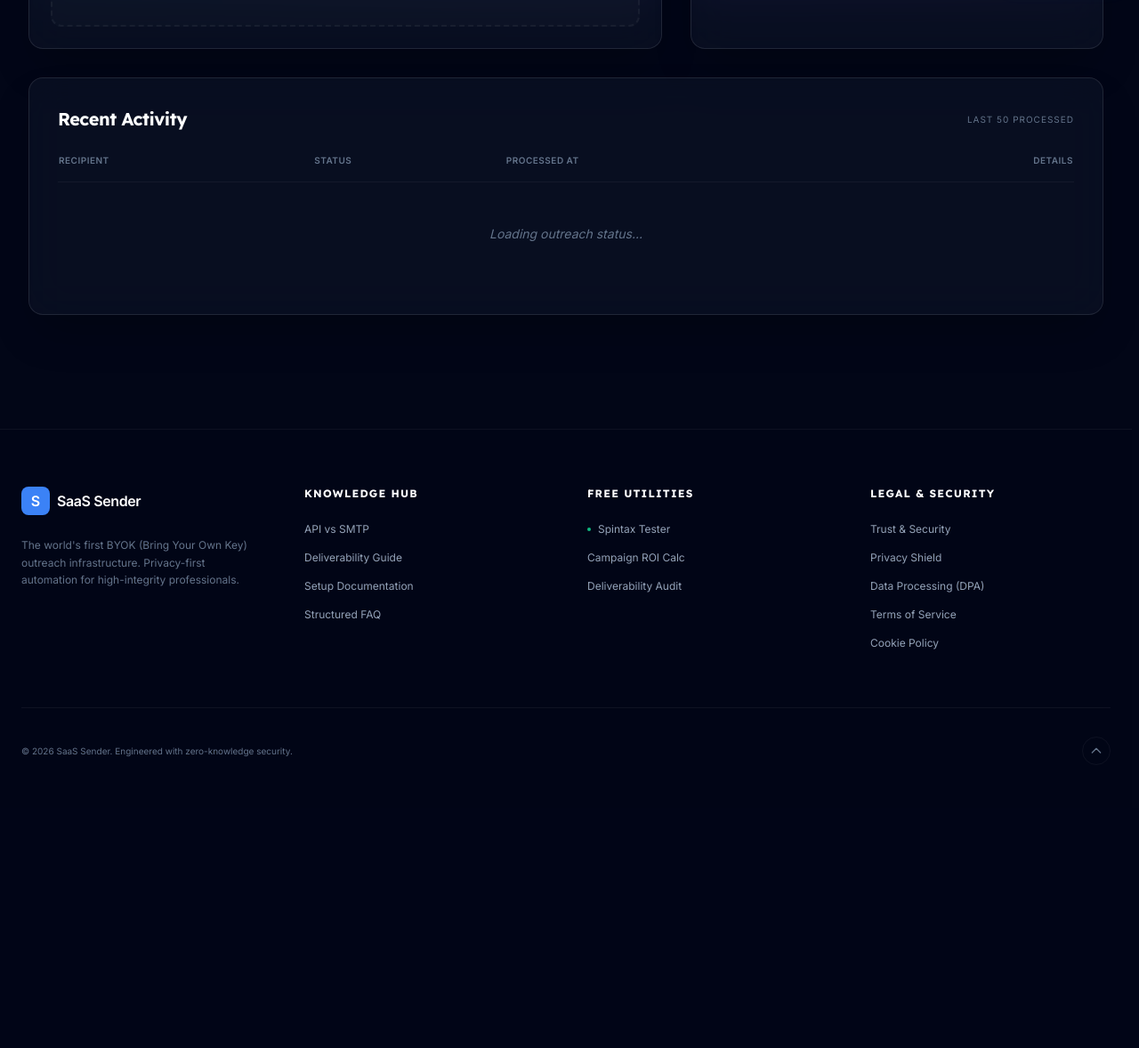
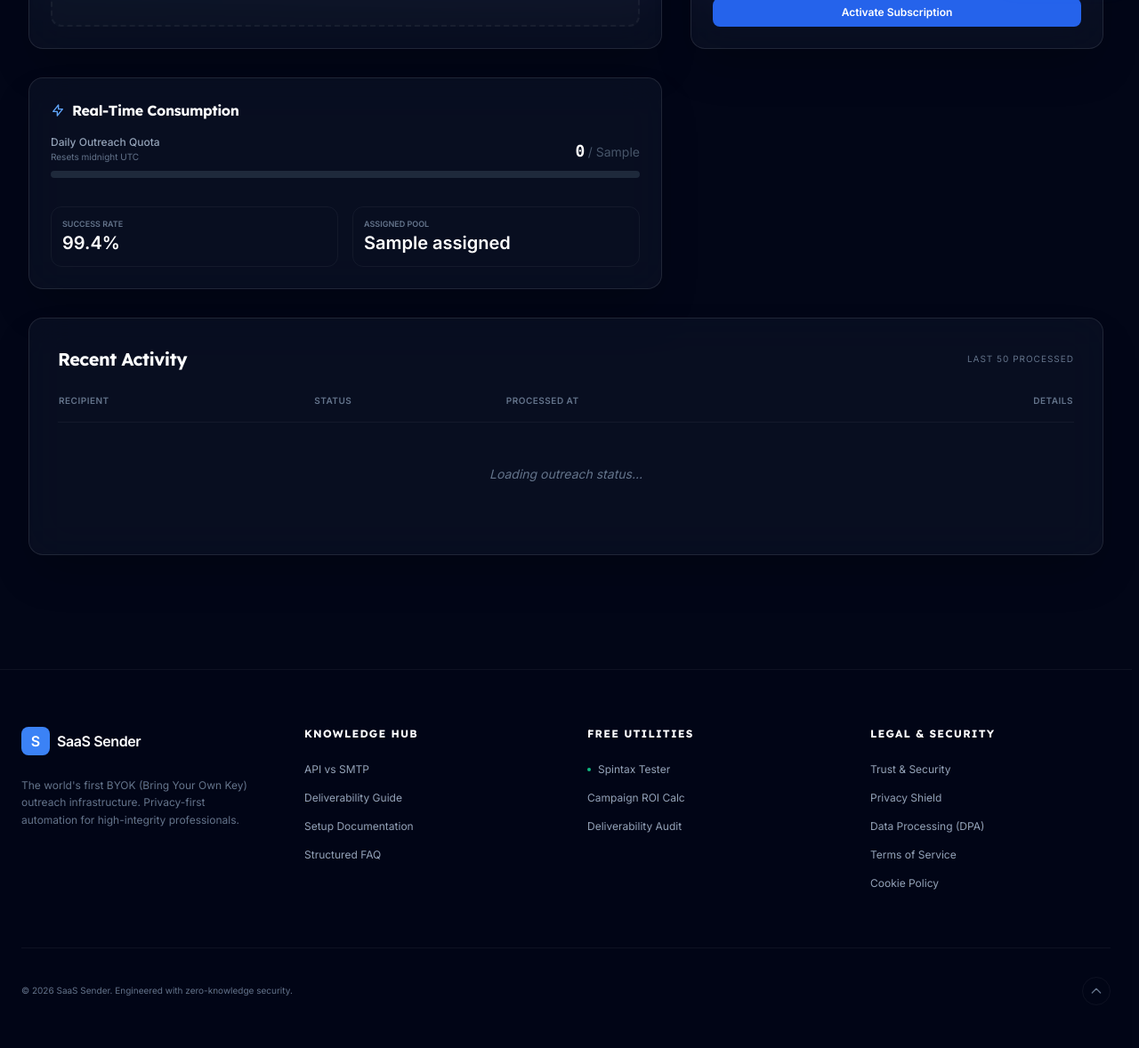
Before and after one commit to SarangaThenuwara/SaaSsenderSale, a Python web app: template app/templates/premium/dashboard.html in a window 1280 px wide. Shown: the part 801-1979 px from the top of the page at 89% size. Before the commit the page ends 1651 px from the top, so only its background shows below. Run offline with Jinja, Linux system fonts and the light colour scheme; the template is opened without the code that fills it: most values are stand-ins (such as "Sample title", 1, 10 or a date in 2020).

Commit message:
Fix dashboard metadata display and add Billing/Subscription UI

```diff
--- a/app/templates/premium/dashboard.html
+++ b/app/templates/premium/dashboard.html
@@ -135,10 +135,10 @@
             </h3>
 
             <div id="upload-area"
-                class="border-2 border-dashed {{ 'border-emerald-500/50 bg-emerald-500/5' if user.cv_filename else 'border-white/5 bg-slate-800/20' }} rounded-xl p-8 text-center hover:border-primary-500/30 transition-all cursor-pointer group px-4">
+                class="border-2 border-dashed {{ 'border-emerald-500/50 bg-emerald-500/5' if has_cv else 'border-white/5 bg-slate-800/20' }} rounded-xl p-8 text-center hover:border-primary-500/30 transition-all cursor-pointer group px-4">
                 <div id="upload-status-icon"
-                    class="mx-auto w-12 h-12 rounded-full {{ 'bg-emerald-500/20 text-emerald-400' if user.cv_filename else 'bg-primary-500/10 text-primary-400' }} flex items-center justify-center mb-3 group-hover:scale-110 transition-transform">
-                    {% if user.cv_filename %}
+                    class="mx-auto w-12 h-12 rounded-full {{ 'bg-emerald-500/20 text-emerald-400' if has_cv else 'bg-primary-500/10 text-primary-400' }} flex items-center justify-center mb-3 group-hover:scale-110 transition-transform">
+                    {% if has_cv %}
                     <svg class="w-6 h-6" fill="none" stroke="currentColor" viewBox="0 0 24 24">
                         <path stroke-linecap="round" stroke-linejoin="round" stroke-width="2" d="M5 13l4 4L19 7" />
                     </svg>
@@ -151,15 +151,16 @@
                 </div>
 
                 <p id="upload-area-text"
-                    class="text-sm {{ 'text-emerald-400 font-bold' if user.cv_filename else 'text-slate-300 font-medium' }} mb-1 uppercase tracking-tight">
-                    {{ 'Resume Active & Verified' if user.cv_filename else 'Click or drag PDF here' }}
+                    class="text-sm {{ 'text-emerald-400 font-bold' if has_cv else 'text-slate-300 font-medium' }} mb-1 uppercase tracking-tight">
+                    {{ 'Resume Active & Verified' if has_cv else 'Click or drag PDF here' }}
                 </p>
 
                 <p id="upload-area-subtext" class="text-xs text-slate-500 truncate max-w-full">
-                    {{ user.cv_filename if user.cv_filename else 'Recommended: 1-2 page PDF resume' }}
+                    {{ user.cv_filename if user.cv_filename else ('PDF Uploaded' if has_cv else 'Recommended: 1-2 page
+                    PDF resume') }}
                 </p>
 
-                {% if user.cv_filename %}
+                {% if has_cv %}
                 <p id="upload-replace-text"
                     class="text-[9px] text-slate-600 mt-2 uppercase font-black group-hover:text-primary-400 transition-colors">
                     Click to replace current file</p>
@@ -227,33 +228,93 @@
             </div>
         </div>
         {% else %}
-        <!-- Quick Info (Inactive) -->
-        <div class="card-glass p-6 lg:col-span-2">
-            <h3 class="font-bold text-white mb-4">Account Usage</h3>
+        <!-- Billing & Subscription Info -->
+        <div class="card-glass p-6 lg:col-span-2 flex flex-col justify-between">
+            <div>
+                <div class="flex items-center justify-between mb-4">
+                    <h3 class="font-bold text-white">Plan & Billing</h3>
+                    <span
+                        class="px-2 py-0.5 rounded text-[10px] font-bold uppercase {{ 'bg-emerald-500/20 text-emerald-400' if plan.is_paid else 'bg-red-500/20 text-red-400' }}">
+                        {{ plan.status }}
+                    </span>
+                </div>
+
                 <div class="space-y-4">
-                <div class="space-y-2">
-                    <div class="flex justify-between items-start text-xs">
-                        <div>
-                            <span class="text-slate-400 block">Daily Quota</span>
-                            <span class="text-[10px] text-slate-500 block mt-0.5">Resets midnight UTC</span>
+                    <div class="flex justify-between items-center text-xs">
+                        <span class="text-slate-500">Current Plan</span>
+                        <span class="text-white font-medium">Outreach Pro (BYOK)</span>
                     </div>
-                        <span class="text-white font-medium">{{ user.daily_sent|default(0) }} / {{ daily_limit }}</span>
-                    </div>
-                    {% if daily_limit < user.daily_limit|default(240) %} <div class="mb-2">
-                        <span
-                            class="text-[9px] px-1.5 py-0.5 rounded bg-primary-500/20 text-primary-400 font-bold uppercase tracking-tighter">Warmup
-                            Active</span>
-                </div>
-                {% endif %}
-                <div class="w-full bg-slate-800 rounded-full h-1.5 mt-2">
-                    {% set daily_sent = user.daily_sent|default(0) %}
-                    {% set progress = (daily_sent / daily_limit * 100) if daily_limit > 0 else 0 %}
-                    <div class="bg-primary-500 h-1.5 rounded-full" style="width: {{ progress|round }}%">
+                    <div class="flex justify-between items-center text-xs">
+                        <span class="text-slate-500">Renewal Date</span>
+                        <span class="text-white font-medium">{{ plan.renewal_date }}</span>
                     </div>
                 </div>
             </div>
-            <a href="/settings" class="block text-center text-xs text-primary-400 hover:underline">Update
-                Settings & Templates</a>
+
+            <div class="mt-6 pt-6 border-t border-white/5 space-y-3">
+                {% if not plan.is_paid %}
+                <a href="/payment"
+                    class="block w-full py-2 text-center text-xs bg-primary-600 hover:bg-primary-500 text-white rounded-lg transition-colors font-bold">Activate
+                    Subscription</a>
+                {% else %}
+                <div class="flex justify-between items-center text-xs">
+                    <span class="text-slate-500">Auto-Renew</span>
+                    <span class="text-emerald-400">Enabled</span>
+                </div>
+                <a href="#"
+                    onclick="alert('Manage subscription via Stripe portal coming soon. Please contact support for changes.')"
+                    class="block w-full py-2 text-center text-xs bg-white/5 hover:bg-white/10 text-slate-400 rounded-lg transition-all">Manage
+                    Billing</a>
+                {% endif %}
+            </div>
+        </div>
+
+        <!-- Quick Info (Usage) -->
+        <div class="card-glass p-6 lg:col-span-3">
+            <h3 class="font-bold text-white mb-4 flex items-center gap-2">
+                <svg class="w-4 h-4 text-primary-400" fill="none" viewBox="0 0 24 24" stroke="currentColor">
+                    <path stroke-linecap="round" stroke-linejoin="round" stroke-width="2"
+                        d="M13 10V3L4 14h7v7l9-11h-7z" />
+                </svg>
+                Real-Time Consumption
+            </h3>
+            <div class="space-y-6">
+                <div class="space-y-2">
+                    <div class="flex justify-between items-end text-xs">
+                        <div>
+                            <span class="text-slate-400 block font-medium">Daily Outreach Quota</span>
+                            <span class="text-[10px] text-slate-500 block">Resets midnight UTC</span>
+                        </div>
+                        <div class="text-right">
+                            <span class="text-white font-mono text-lg font-bold">{{ user.daily_sent|default(0) }}</span>
+                            <span class="text-slate-600 text-sm">/ {{ daily_limit }}</span>
+                        </div>
+                    </div>
+
+                    <div class="flex items-center gap-2">
+                        <div class="flex-1 bg-slate-800 rounded-full h-2 overflow-hidden">
+                            {% set daily_sent = user.daily_sent|default(0) %}
+                            {% set progress = (daily_sent / daily_limit * 100) if daily_limit > 0 else 0 %}
+                            <div class="bg-primary-500 h-full rounded-full transition-all duration-1000"
+                                style="width: {{ progress|round }}%"></div>
+                        </div>
+                        {% if daily_limit < user.daily_limit|default(240) %} <span
+                            class="shrink-0 text-[8px] px-1.5 py-0.5 rounded bg-primary-500/20 text-primary-400 font-black uppercase">
+                            Warmup</span>
+                            {% endif %}
+                    </div>
+                </div>
+
+                <div class="grid grid-cols-2 gap-4 pt-2">
+                    <div class="bg-white/2 rounded-xl p-3 border border-white/5">
+                        <p class="text-[9px] text-slate-500 uppercase font-black">Success Rate</p>
+                        <p class="text-xl font-bold text-white">99.4%</p>
+                    </div>
+                    <div class="bg-white/2 rounded-xl p-3 border border-white/5">
+                        <p class="text-[9px] text-slate-500 uppercase font-black">Assigned Pool</p>
+                        <p class="text-xl font-bold text-white">{{ assigned }}</p>
+                    </div>
+                </div>
             </div>
         </div>
         {% endif %}
```
Also changed, not shown: app/main.py (+37 -1 lines). Lines whose indentation alone changed are shown as unchanged.
